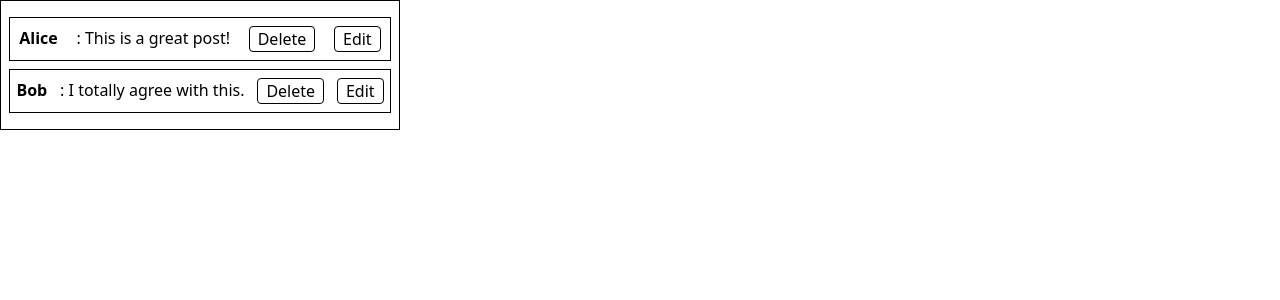
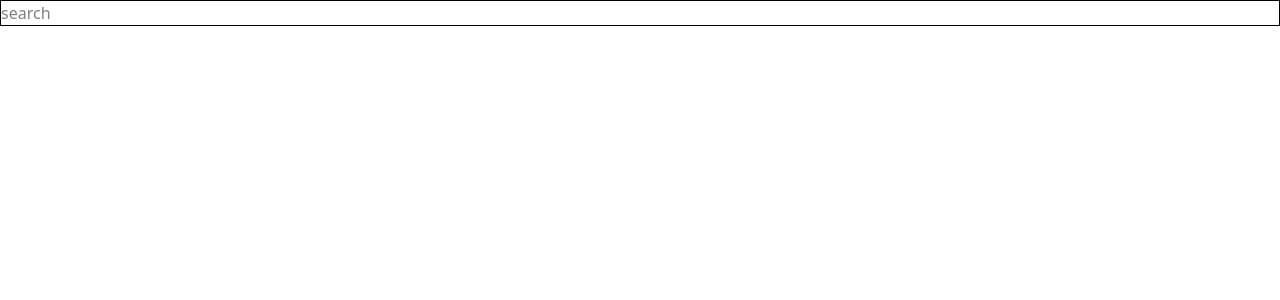
Before and after one commit to garg-anuj/New-React-Components, a React (Vite) app: page / in a window 1280 px wide. Shown: the top 300 px of the page. Built offline with nearby package versions, Linux system fonts and the light colour scheme.

Commit message:
useThrottle added

```diff
--- a/src/App.jsx
+++ b/src/App.jsx
@@ -2,13 +2,15 @@ import { useState } from "react";
 import VirtualizedList from "./components/VirtualizedList/";
 import CommentList from "./components/RBAC/CommentList";
 import "./App.css";
+import Throttling from "./components/Throttling/Throttling";
 
 const arr = Array.from({ length: 100 }, (_, idx) => idx + 1);
 function App() {
   const [data, setData] = useState(arr);
   return (
     <>
-      <CommentList />
+      {/* <CommentList /> */}
+      <Throttling />
       {/* <VirtualizedList list={data} height={400} itemHeight={40} width={500} /> */}
     </>
   );
--- /dev/null
+++ b/src/components/Throttling/Throttling.jsx
@@ -0,0 +1,33 @@
+import { useEffect, useState } from "react";
+
+const Throttling = () => {
+  const [initialValue, setInitialValue] = useState("");
+
+  useEffect(() => {
+    const timeOutId = setTimeout(() => {
+      console.log("api call ");
+    }, 200);
+
+    return () => {
+      console.log("cancel api call");
+      clearTimeout(timeOutId);
+    };
+  }, [initialValue]);
+
+  const handleInput = (event) => {
+    setInitialValue(event.target.value);
+  };
+  return (
+    <div className="border">
+      <input
+        placeholder="search"
+        name="search"
+        value={initialValue}
+        onChange={handleInput}
+      />
+      {initialValue}
+    </div>
+  );
+};
+
+export default Throttling;
--- /dev/null
+++ b/src/hooks/useDebounce.js
@@ -0,0 +1,3 @@
+const useDebounce = () => {};
+
+export default useDebounce;
--- /dev/null
+++ b/src/hooks/useThrottle.js
@@ -0,0 +1,19 @@
+import { useEffect, useRef, useState } from "react";
+
+const useThrottle = (value, delay) => {
+  const [throttleValue, setThrottleValue] = useState(value);
+
+  const lastExecuted = useRef(Date.now());
+  useEffect(() => {
+    const now = Date.now();
+
+    if (now - lastExecuted.current >= delay) {
+      setThrottleValue(value);
+      lastExecuted.current = now;
+    }
+  }, [value, delay]);
+
+  return throttleValue;
+};
+
+export default useThrottle;
```
